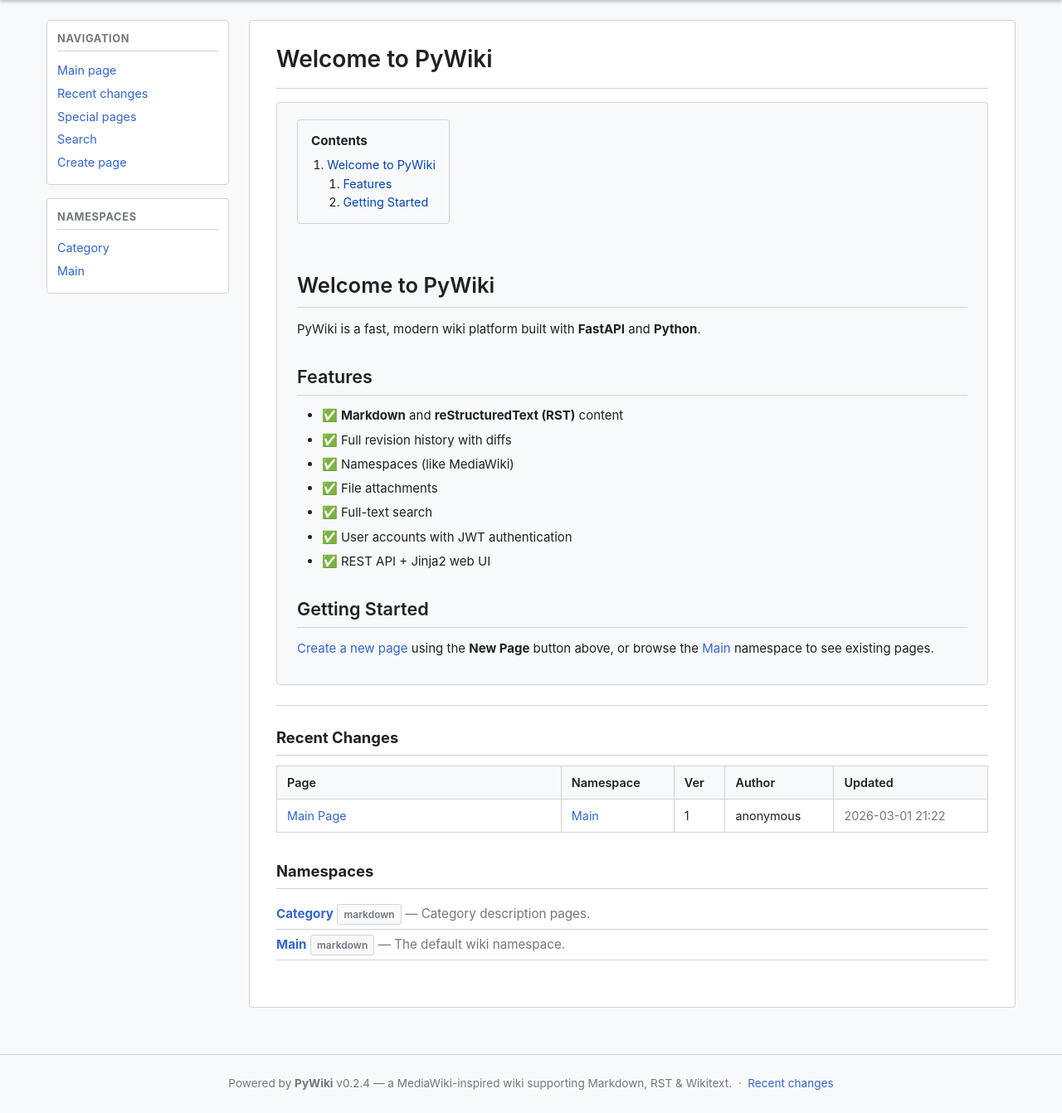
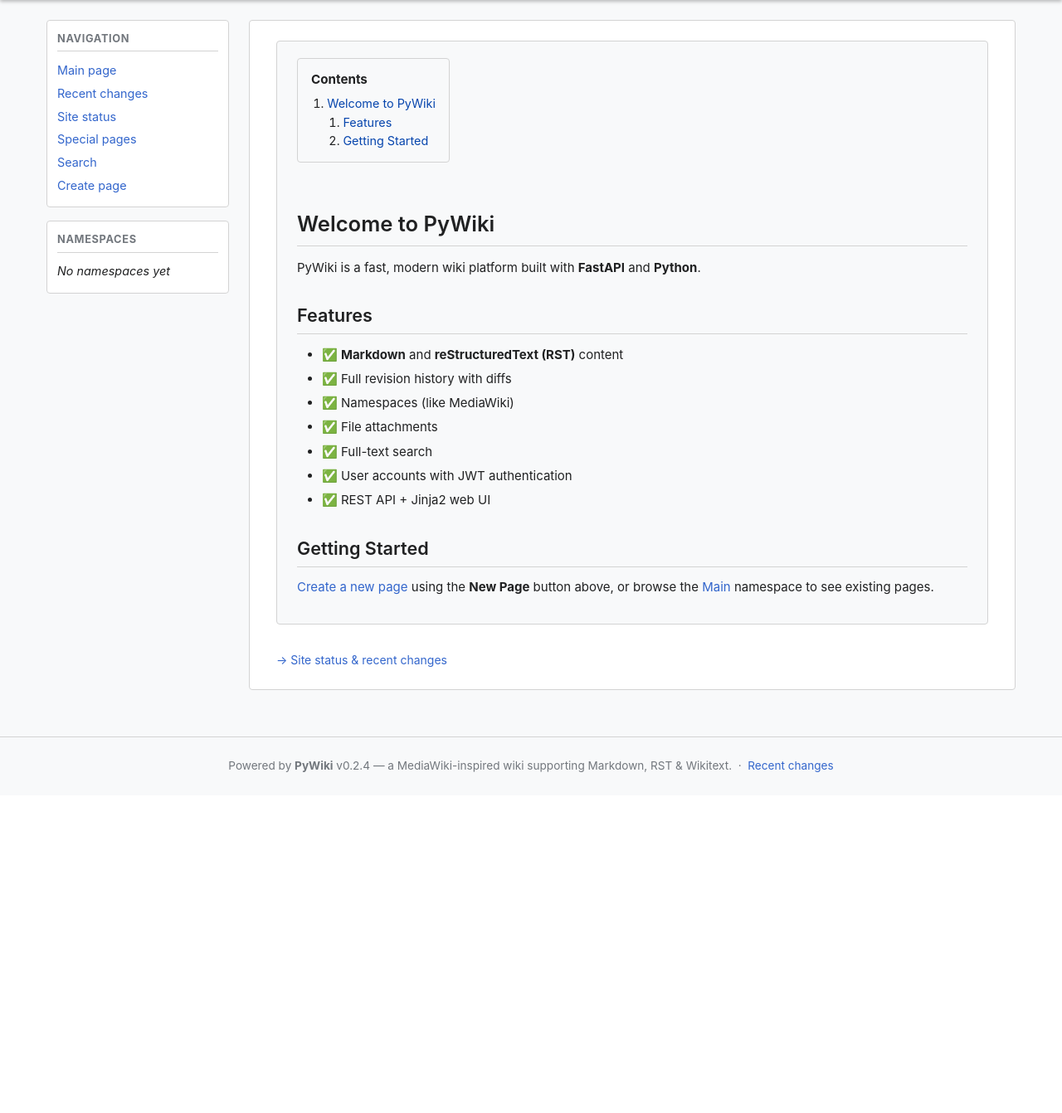
Before and after one commit to peterlharding/pywiki, a FastAPI app: page / in a window 1280 px wide. Shown: the part 52-1394 px from the top of the page at 83% size. After the commit the page ends 983 px from the top, so only its background shows below. Run offline with FastAPI, Linux system fonts and the light colour scheme; data comes from the database, SQL or seed files in the repository; some libraries are stand-ins or nearby versions.

Commit message:
feat: add /special/status page; home page now fully customisable via Main/main-page

```diff
--- a/app/templates/base.html
+++ b/app/templates/base.html
@@ -45,6 +45,7 @@
       <ul>
         <li><a href="/">Main page</a></li>
         <li><a href="/recent">Recent changes</a></li>
+        <li><a href="/special/status">Site status</a></li>
         <li><a href="/special">Special pages</a></li>
         <li><a href="/search">Search</a></li>
         <li><a href="/create">Create page</a></li>
--- a/app/templates/home.html
+++ b/app/templates/home.html
@@ -16,61 +16,18 @@
 {% endblock %}
 
 {% block content %}
-<div class="page-header">
-  <h1>Welcome to {{ site_name }}</h1>
-</div>
-
 {% if featured_page %}
 <div class="featured-page wiki-content">
   {{ featured_page.rendered | safe }}
 </div>
-<hr />
+{% else %}
+<div class="page-header">
+  <h1>Welcome to {{ site_name }}</h1>
+</div>
+<p>This wiki has no main page yet. <a href="/create?namespace=Main&title=Main+Page">Create one</a> or browse using the navigation on the left.</p>
 {% endif %}
 
-<section class="home-section">
-  <h2>Recent Changes</h2>
-  {% if recent %}
-  <table class="wiki-table">
-    <thead>
-      <tr>
-        <th>Page</th>
-        <th>Namespace</th>
-        <th>Ver</th>
-        <th>Author</th>
-        <th>Updated</th>
-      </tr>
-    </thead>
-    <tbody>
-      {% for item in recent %}
-      <tr>
-        <td><a href="/wiki/{{ item.namespace }}/{{ item.slug }}">{{ item.title }}</a></td>
-        <td><a href="/wiki/{{ item.namespace }}">{{ item.namespace }}</a></td>
-        <td>{{ item.version }}</td>
-        <td>{% if item.author and item.author != 'anonymous' %}<a href="/user/{{ item.author }}">{{ item.author }}</a>{% else %}{{ item.author }}{% endif %}</td>
-        <td class="ts">{{ item.updated_at.strftime('%Y-%m-%d %H:%M') }}</td>
-      </tr>
-      {% endfor %}
-    </tbody>
-  </table>
-  {% else %}
-  <p class="muted">No pages yet. <a href="/create">Create the first page!</a></p>
-  {% endif %}
-</section>
-
-<section class="home-section">
-  <h2>Namespaces</h2>
-  {% if namespaces %}
-  <ul class="ns-list">
-    {% for ns in namespaces %}
-    <li>
-      <a href="/wiki/{{ ns.name }}"><strong>{{ ns.name }}</strong></a>
-      <span class="badge">{{ ns.default_format }}</span>
-      {% if ns.description %}<span class="muted"> — {{ ns.description }}</span>{% endif %}
-    </li>
-    {% endfor %}
-  </ul>
-  {% else %}
-  <p class="muted">No namespaces have been created yet.</p>
-  {% endif %}
-</section>
+<p class="muted" style="margin-top:2rem; font-size:0.875rem;">
+  <a href="/special/status">→ Site status &amp; recent changes</a>
+</p>
 {% endblock %}
--- a/app/ui/views.py
+++ b/app/ui/views.py
@@ -42,7 +42,7 @@
 from app.services import namespaces as ns_svc
 from app.services import pages as page_svc
 from app.services.attachments import attachment_url, list_attachments
-from app.services.renderer import render as render_markup, extract_categories, parse_redirect, is_cache_valid
+from app.services.renderer import render as render_markup, extract_categories, parse_redirect, is_cache_valid, RENDERER_VERSION as renderer_version
 from app.services.users import (
     authenticate_user, create_user, get_user_by_id_or_none,
     list_users, get_user_by_username, update_user, set_admin, set_active,
@@ -126,18 +126,11 @@
     except HTTPException:
         pass
 
-    # Recent changes: last 10 across all namespaces
-    recent = await page_svc.get_recent_changes(db, limit=10)
-
-    namespaces = await ns_svc.list_namespaces(db)
-
     resp = templates.TemplateResponse(
         request,
         "home.html",
         _ctx(user,
-             featured_page=featured_page,
-             recent=recent,
-             namespaces=namespaces),
+             featured_page=featured_page),
     )
     _apply_new_token(resp, new_token, settings.access_token_expire_minutes)
     return resp
@@ -828,6 +821,40 @@
 
 
 # ━━━━━━━━━━━━━━━━━━━━━━━━━━━━━━━━━━━━━━━━━━━━━━━━━━━━━━━━━━━━━━━━━━━━━━━━━━━
+# Site status page
+# ━━━━━━━━━━━━━━━━━━━━━━━━━━━━━━━━━━━━━━━━━━━━━━━━━━━━━━━━━━━━━━━━━━━━━━━━━━━
+
+@router.get("/special/status", response_class=HTMLResponse)
+async def site_status(request: Request, db: AsyncSession = Depends(get_db)):
+    user, new_token = await _current_user(request, db)
+    settings = get_settings()
+
+    from sqlalchemy import func, select as sa_select
+    from app.models import Page, PageVersion, User as UserModel
+
+    total_pages    = (await db.execute(sa_select(func.count()).select_from(Page))).scalar_one()
+    total_versions = (await db.execute(sa_select(func.count()).select_from(PageVersion))).scalar_one()
+    total_users    = (await db.execute(sa_select(func.count()).select_from(UserModel))).scalar_one()
+    namespaces     = await ns_svc.list_namespaces(db)
+    recent         = await page_svc.get_recent_changes(db, limit=20)
+
+    resp = templates.TemplateResponse(
+        request,
+        "special_status.html",
+        _ctx(user,
+             total_pages=total_pages,
+             total_versions=total_versions,
+             total_users=total_users,
+             namespaces=namespaces,
+             recent=recent,
+             app_version=settings.app_version,
+             renderer_version=renderer_version),
+    )
+    _apply_new_token(resp, new_token, settings.access_token_expire_minutes)
+    return resp
+
+
+# ━━━━━━━━━━━━━━━━━━━━━━━━━━━━━━━━━━━━━━━━━━━━━━━━━━━━━━━━━━━━━━━━━━━━━━━━━━━
 # Namespace management (admin only)
 # ━━━━━━━━━━━━━━━━━━━━━━━━━━━━━━━━━━━━━━━━━━━━━━━━━━━━━━━━━━━━━━━━━━━━━━━━━━━
 
```
Also changed, not shown: app/templates/special_status.html (added, +80 -0 lines).
